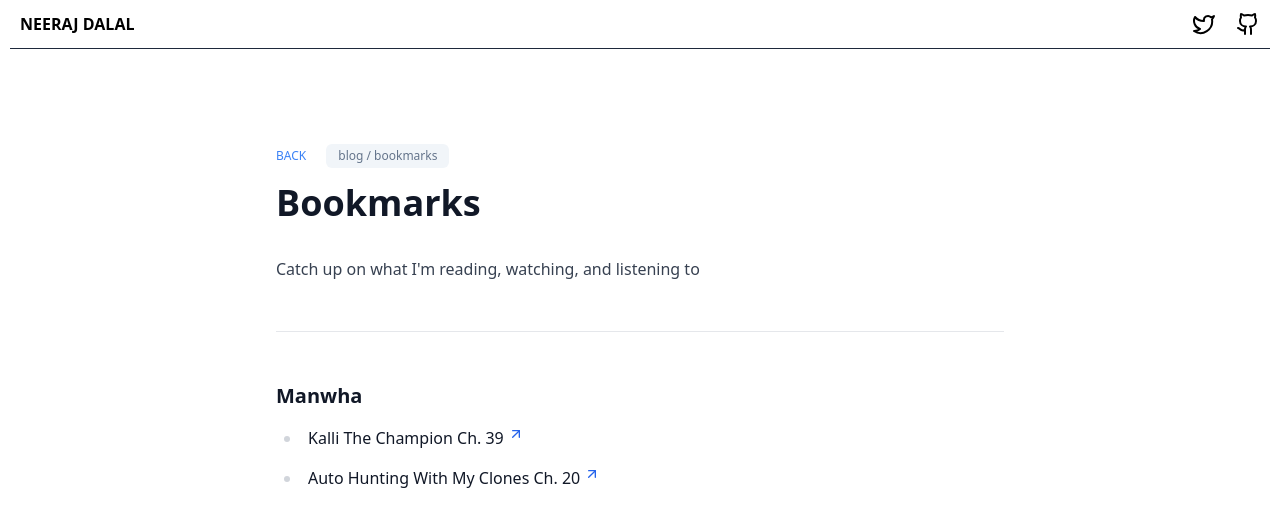
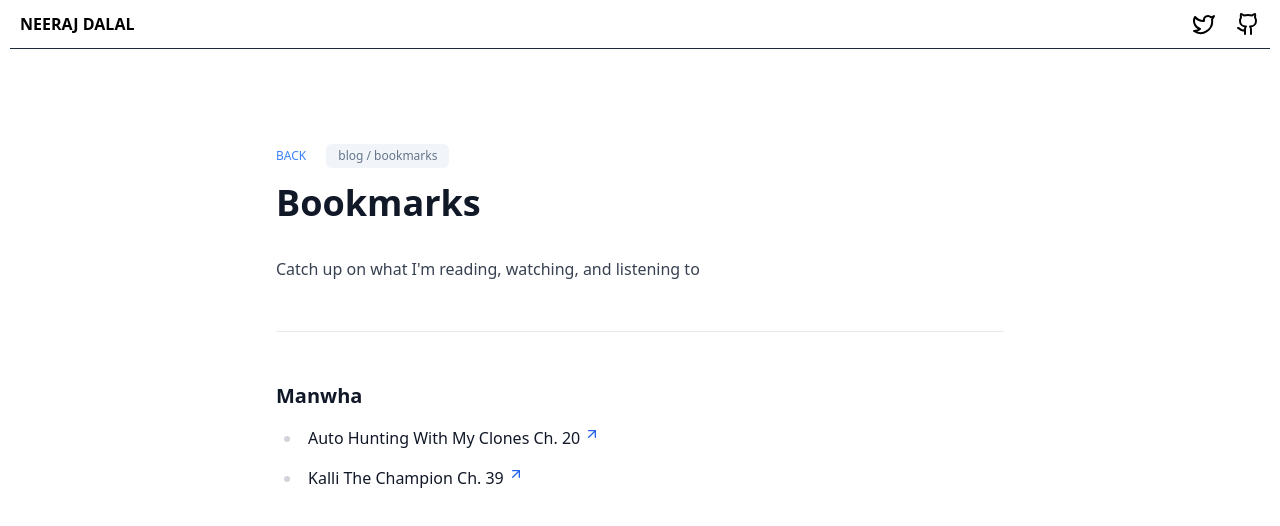
Before and after one commit to nrjdalal/v0.nrjdalal.com, a Next.js app: page /blog/bookmarks in a window 1280 px wide. Shown: the top 526 px of the page. Built offline with nearby package versions, Linux system fonts and the light colour scheme.

Commit message:
blog updated

```diff
--- a/src/app/(mdx)/blog/bookmarks/page.mdx
+++ b/src/app/(mdx)/blog/bookmarks/page.mdx
@@ -13,5 +13,5 @@ export const metadata = {
 
 ### Manwha
 
+- [<p className="flex gap-1">Auto Hunting With My Clones Ch. 20<ArrowUpRight className="mt-0.5 h-4 w-4 text-blue-600" /></p>](https://www.webtoons.com/en/action/auto-hunting-with-my-clones/list?title_no=5034)
 - [<p className="flex gap-1">Kalli The Champion Ch. 39<ArrowUpRight className="mt-0.5 h-4 w-4 text-blue-600" /></p>](https://manhuaus.com/manga/kalli-the-champion)
-- [<p className="flex gap-1">Auto Hunting With My Clones Ch. 20<ArrowUpRight className="mt-0.5 h-4 w-4 text-blue-600" /></p>](https://www.webtoons.com/en/action/auto-hunting-with-my-clones/list?title_no=5034)
```
